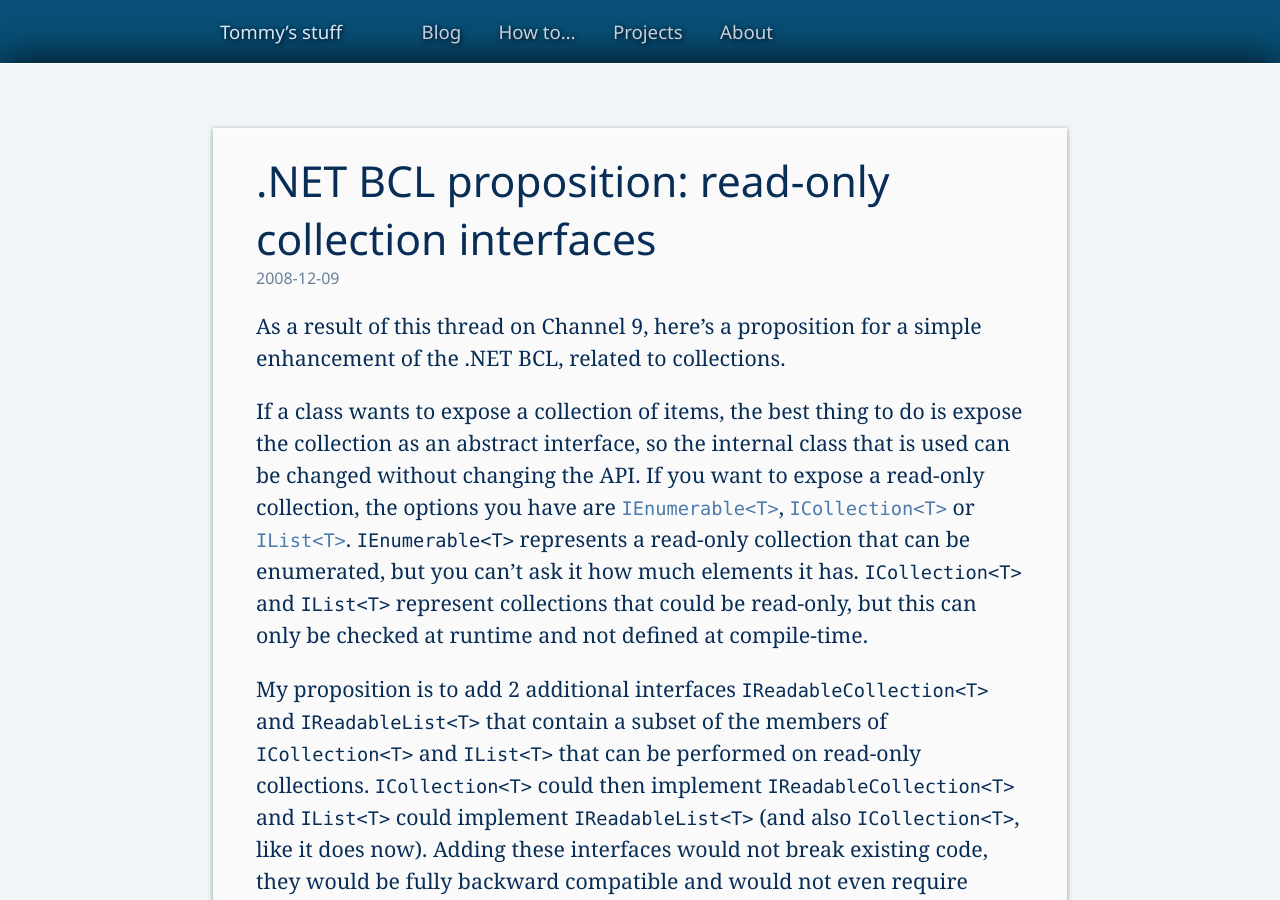
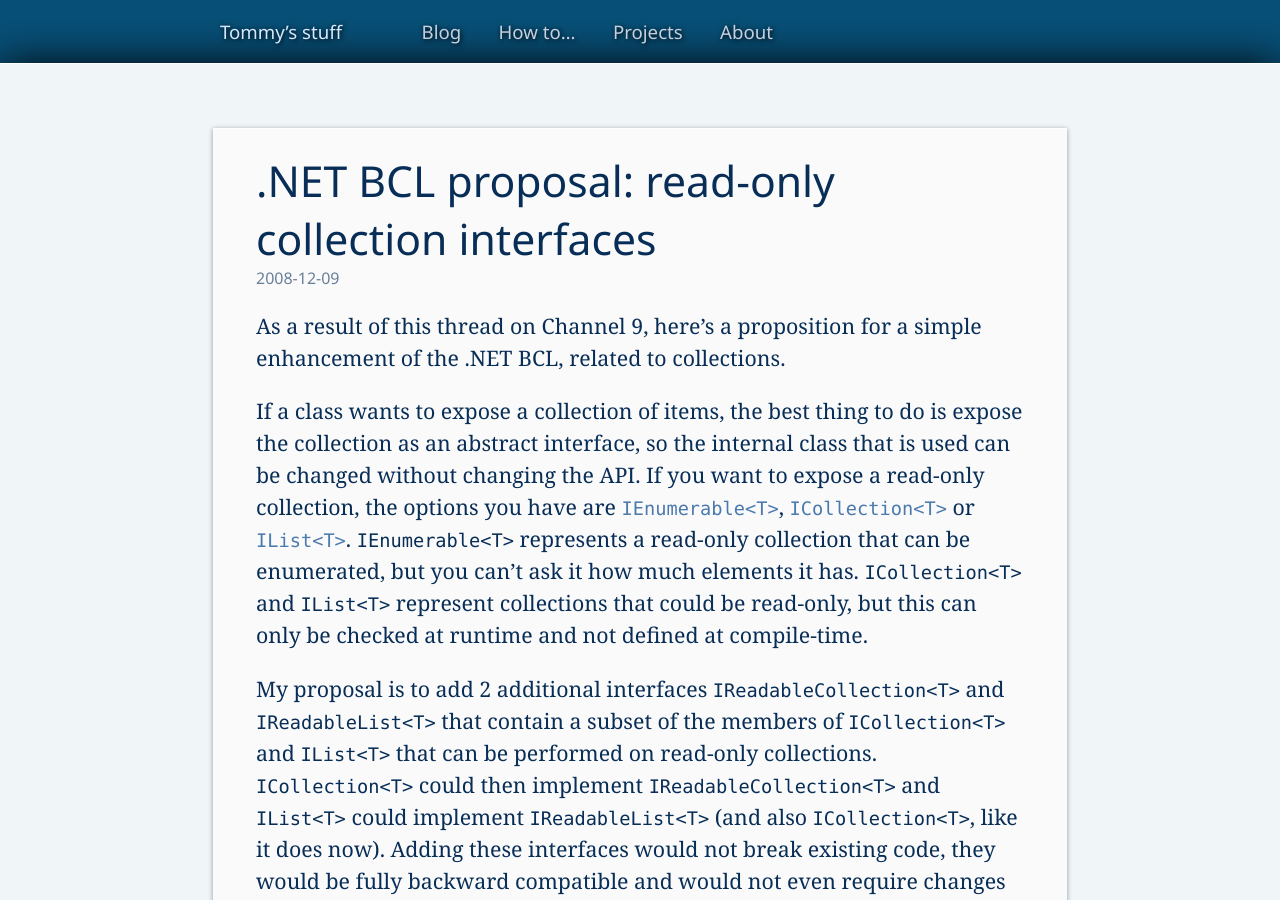
Before and after one commit to tommy-carlier/www.tcx.be, a Jekyll site: the page built from _posts/2008-12-09-readonly-collection.html, in a window 1280 px wide and 900 px high. Built offline with Jekyll 4.4.1, drawn with Linux system fonts in a browser that asks for light colours.

Commit message:
Small correction

```diff
--- a/_posts/2008-12-09-readonly-collection.html
+++ b/_posts/2008-12-09-readonly-collection.html
@@ -1,13 +1,13 @@
 ---
 layout: post
-title: ".NET BCL proposition: read-only collection interfaces"
+title: ".NET BCL proposal: read-only collection interfaces"
 ---
 
 <p>As a result of this thread on Channel 9, here’s a proposition for a simple enhancement of the .NET BCL, related to collections.
 
 <p>If a class wants to expose a collection of items, the best thing to do is expose the collection as an abstract interface, so the internal class that is used can be changed without changing the API. If you want to expose a read-only collection, the options you have are <a href="http://msdn.microsoft.com/en-us/library/9eekhta0.aspx"><code>IEnumerable&lt;T&gt;</code></a>, <a href="http://msdn.microsoft.com/en-us/library/92t2ye13.aspx"><code>ICollection&lt;T&gt;</code></a> or <a href="http://msdn.microsoft.com/en-us/library/5y536ey6.aspx"><code>IList&lt;T&gt;</code></a>. <code>IEnumerable&lt;T&gt;</code> represents a read-only collection that can be enumerated, but you can’t ask it how much elements it has. <code>ICollection&lt;T&gt;</code> and <code>IList&lt;T&gt;</code> represent collections that could be read-only, but this can only be checked at runtime and not defined at compile-time.
 
-<p>My proposition is to add 2 additional interfaces <code>IReadableCollection&lt;T&gt;</code> and <code>IReadableList&lt;T&gt;</code> that contain a subset of the members of <code>ICollection&lt;T&gt;</code> and <code>IList&lt;T&gt;</code> that can be performed on read-only collections. <code>ICollection&lt;T&gt;</code> could then implement <code>IReadableCollection&lt;T&gt;</code> and <code>IList&lt;T&gt;</code> could implement <code>IReadableList&lt;T&gt;</code> (and also <code>ICollection&lt;T&gt;</code>, like it does now). Adding these interfaces would not break existing code, they would be fully backward compatible and would not even require changes to the classes that implement <code>ICollection&lt;T&gt;</code> and <code>IList&lt;T&gt;</code>: they would automatically also implement the new interfaces (because <code>ICollection&lt;T&gt;</code> and <code>IList&lt;T&gt;</code> implement <code>IReadableCollection&lt;T&gt;</code> and <code>IReadableList&lt;T&gt;</code>).
+<p>My proposal is to add 2 additional interfaces <code>IReadableCollection&lt;T&gt;</code> and <code>IReadableList&lt;T&gt;</code> that contain a subset of the members of <code>ICollection&lt;T&gt;</code> and <code>IList&lt;T&gt;</code> that can be performed on read-only collections. <code>ICollection&lt;T&gt;</code> could then implement <code>IReadableCollection&lt;T&gt;</code> and <code>IList&lt;T&gt;</code> could implement <code>IReadableList&lt;T&gt;</code> (and also <code>ICollection&lt;T&gt;</code>, like it does now). Adding these interfaces would not break existing code, they would be fully backward compatible and would not even require changes to the classes that implement <code>ICollection&lt;T&gt;</code> and <code>IList&lt;T&gt;</code>: they would automatically also implement the new interfaces (because <code>ICollection&lt;T&gt;</code> and <code>IList&lt;T&gt;</code> implement <code>IReadableCollection&lt;T&gt;</code> and <code>IReadableList&lt;T&gt;</code>).
 
 <p>Here’s what the interface hierarchy would look like:
 
```
